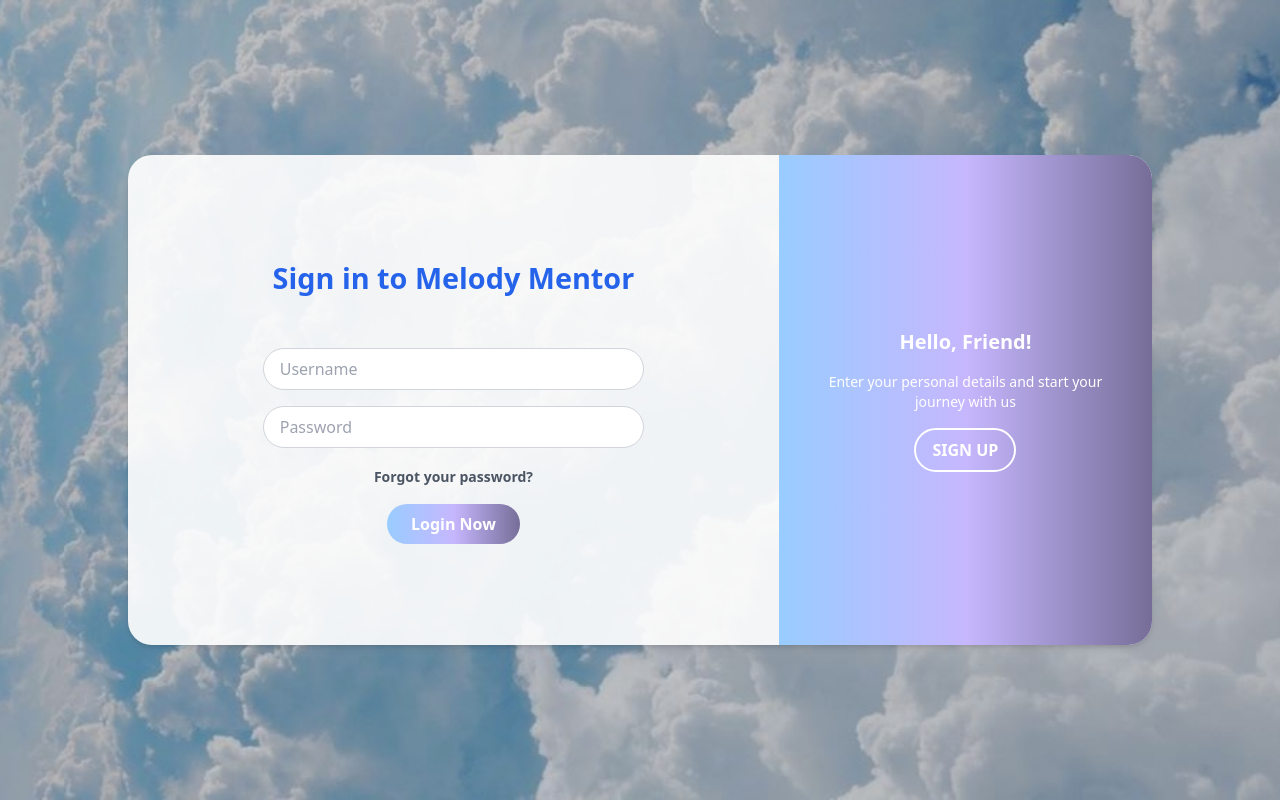
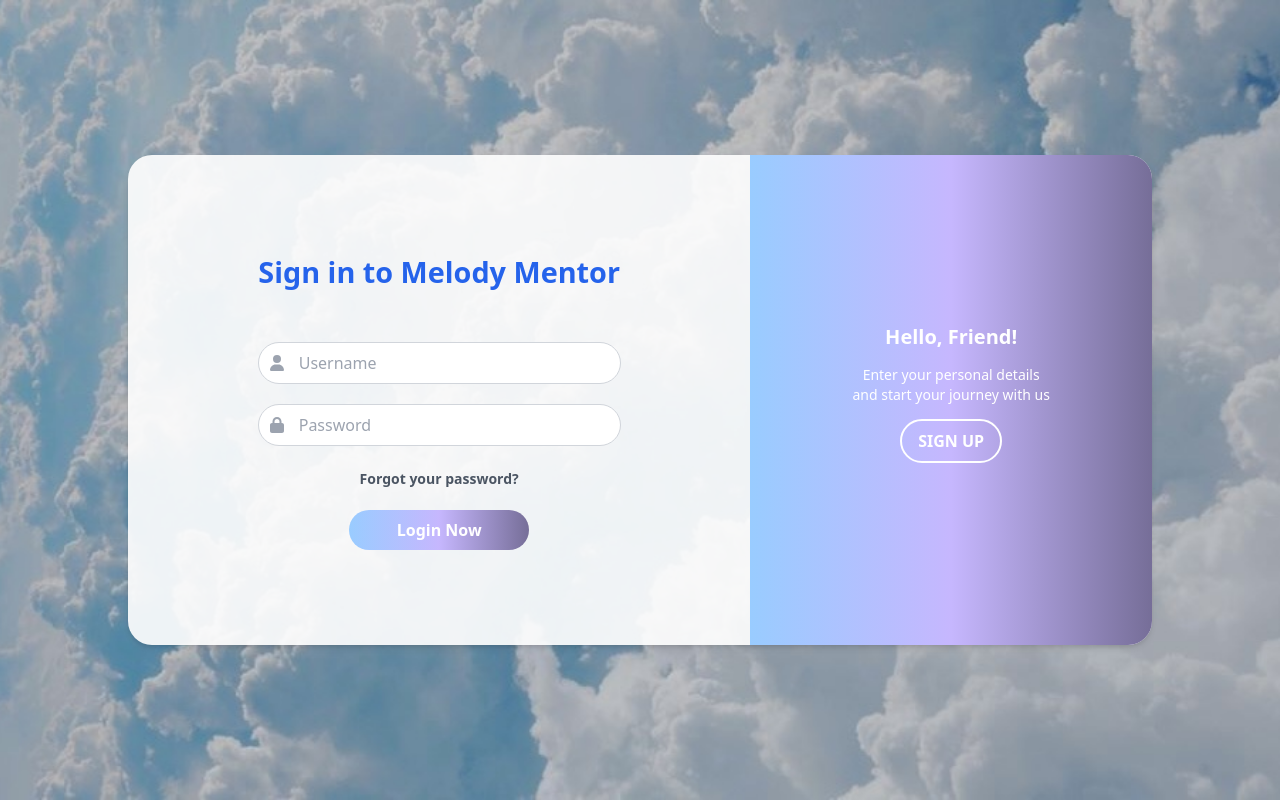
Before and after one commit to prastavana/Web-Frontend-MM, a React (Vite) app: page / in a window 1280 px wide. Built offline with nearby package versions, Linux system fonts and the light colour scheme.

Commit message:
Login page final UI

```diff
--- a/package.json
+++ b/package.json
@@ -11,8 +11,11 @@
     "start": "vite"
   },
   "dependencies": {
+    "@fortawesome/free-solid-svg-icons": "^6.7.2",
+    "@fortawesome/react-fontawesome": "^0.2.2",
     "react": "^18.3.1",
     "react-dom": "^18.3.1",
+    "react-fontawesome": "^1.7.1",
     "react-router-dom": "^7.0.2"
   },
   "devDependencies": {
--- a/src/core/public/loginpage.jsx
+++ b/src/core/public/loginpage.jsx
@@ -1,4 +1,5 @@
-import "react";
+import { FontAwesomeIcon } from '@fortawesome/react-fontawesome';
+import { faUser, faLock } from '@fortawesome/free-solid-svg-icons'; // Importing icons
 
 const LoginPage = () => {
     return (
@@ -8,24 +9,30 @@
         >
             <div className="bg-white bg-opacity-90 rounded-3xl shadow-md flex w-full max-w-5xl h-[490px]">
                 {/* Left Section - Login Form */}
-                <div className="w-[70%] p-8 flex flex-col justify-center">
+                <div className="w-[62%] p-8 flex flex-col justify-center items-center"> {/* Centering the content here */}
                     <h2 className="text-[1.8rem] font-bold text-blue-600 mb-12 text-center">Sign in to Melody Mentor</h2>
-                    <form className="space-y-4">
-                        <div className="flex justify-center">
+                    <form className="space-y-5 w-full flex flex-col items-center"> {/* Centering the form */}
+                        {/* Username Field */}
+                        <div className="relative w-[65%]"> {/* Set width of input field */}
                             <input
                                 type="text"
                                 placeholder="Username"
-                                className="px-4 py-2 border border-gray-300 rounded-full w-[65%] focus:outline-none focus:ring-2 focus:ring-blue-300"
+                                className="pl-10 py-2 border border-gray-300 rounded-full w-full focus:outline-none focus:ring-2 focus:ring-blue-300"
                             />
+                            <FontAwesomeIcon icon={faUser} className="absolute left-3 top-1/2 transform -translate-y-1/2 text-gray-400" />
                         </div>
-                        <div className="flex justify-center">
+
+                        {/* Password Field */}
+                        <div className="relative w-[65%]"> {/* Set width of input field */}
                             <input
                                 type="password"
                                 placeholder="Password"
-                                className="px-4 py-2 border border-gray-300 rounded-full w-[65%] focus:outline-none focus:ring-2 focus:ring-blue-300"
+                                className="pl-10 py-2 border border-gray-300 rounded-full w-full focus:outline-none focus:ring-2 focus:ring-blue-300"
                             />
+                            <FontAwesomeIcon icon={faLock} className="absolute left-3 top-1/2 transform -translate-y-1/2 text-gray-400" />
                         </div>
-                        <div className="text-center">
+
+                        <div className="text-center mt-6">
                             <a href="#" className="text-sm font-bold text-gray-600 hover:underline">
                                 Forgot your password?
                             </a>
@@ -33,7 +40,7 @@
                         <div className="flex justify-center">
                             <button
                                 type="submit"
-                                className="bg-gradient-to-r from-[#99CCFF] via-[#C6B7FE] to-[#766E98] text-white py-2 px-6 rounded-full font-semibold hover:shadow-md transition-all duration-200"
+                                className="bg-gradient-to-r from-[#99CCFF] via-[#C6B7FE] to-[#766E98] text-white py-2 px-8 w-[180px] rounded-full font-semibold hover:shadow-md transition-all duration-200"
                             >
                                 Login Now
                             </button>
@@ -43,12 +50,14 @@
 
                 {/* Right Section - Sign Up Prompt */}
                 <div className="w-[40%] bg-gradient-to-r from-[#99CCFF] via-[#C6B7FE] to-[#766E98] text-white rounded-r-3xl flex flex-col items-center justify-center p-6">
-                    <h2 className="text-xl font-bold mb-4 text-center">Hello, Friend!</h2>
-                    <p className="text-sm mb-4 text-center">
-                        Enter your personal details and start your journey with us
+                    <h2 className="text-xl font-bold mb-3.5  text-center">Hello, Friend!</h2>
+                    <p className="text-sm mb-3.5 text-center">
+                        Enter your personal details
+                        <br />
+                        and start your journey with us
                     </p>
                     <button
-                        className="px-4 py-2 border-2 border-white rounded-full text-white hover:bg-white hover:text-blue-500 font-semibold transition-all duration-200"
+                        className="px-4 py-2 mb-3.5 border-2 border-white rounded-full text-white hover:bg-white hover:text-blue-500 font-semibold transition-all duration-200"
                     >
                         SIGN UP
                     </button>
```
Also changed, not shown: 1 other file (tests, documents, lock files or other folders).
